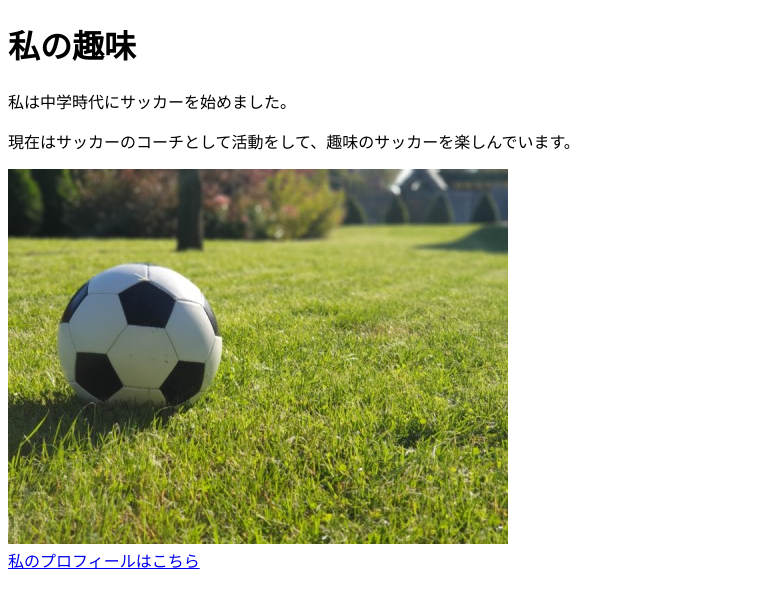
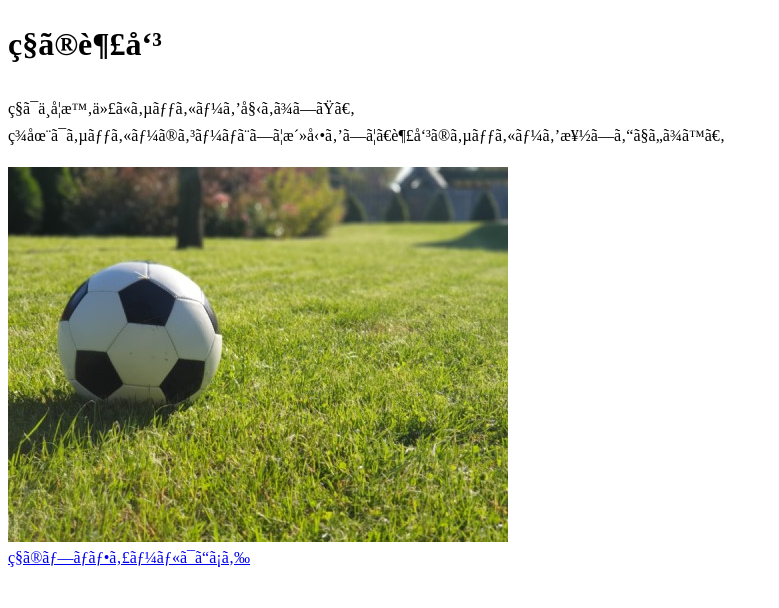
Before and after one commit to zaimu0623/html-css-basic-kadai, a plain HTML site: page kadai_005/html/kadai_005.html in a window 1280 px wide. Shown: the whole page, without its empty margins (0-779 px from the left). Drawn offline with Linux system fonts and the light colour scheme.

Commit message:
Add files via upload

```diff
--- a/kadai_005/html/kadai_005.html
+++ b/kadai_005/html/kadai_005.html
@@ -1,11 +1,14 @@
 <!DOCTYPE html>
 <html>
   <body>
-    <header>
+    <head>
+      <title>5章課題</title>
+      <meta name="description" content="このページは5章の課題です"
+      <meta charset="usf-8">
   <h1>私の趣味</h1>
-    </header>
-  <p>私は中学時代にサッカーを始めました。</p>
-  <p>現在はサッカーのコーチとして活動をして、趣味のサッカーを楽しんでいます。</p>
+    </head>
+  <p>私は中学時代にサッカーを始めました。
+  <br>現在はサッカーのコーチとして活動をして、趣味のサッカーを楽しんでいます。</p>
   <img src="../images/sample.jpg">
   <br><a href="https://twitter.com/samuraijuku">私のプロフィールはこちら</a>
 </body>
```
